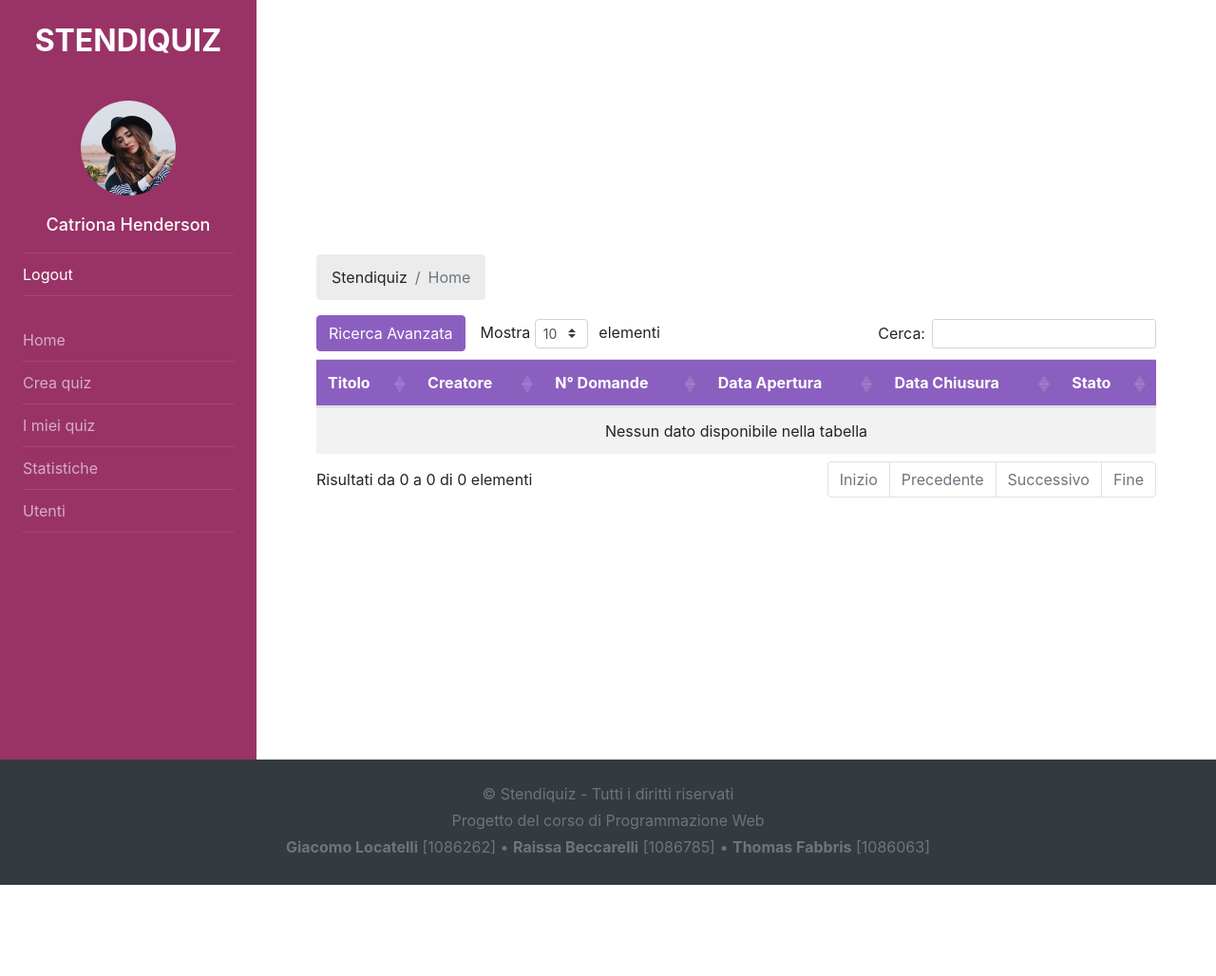
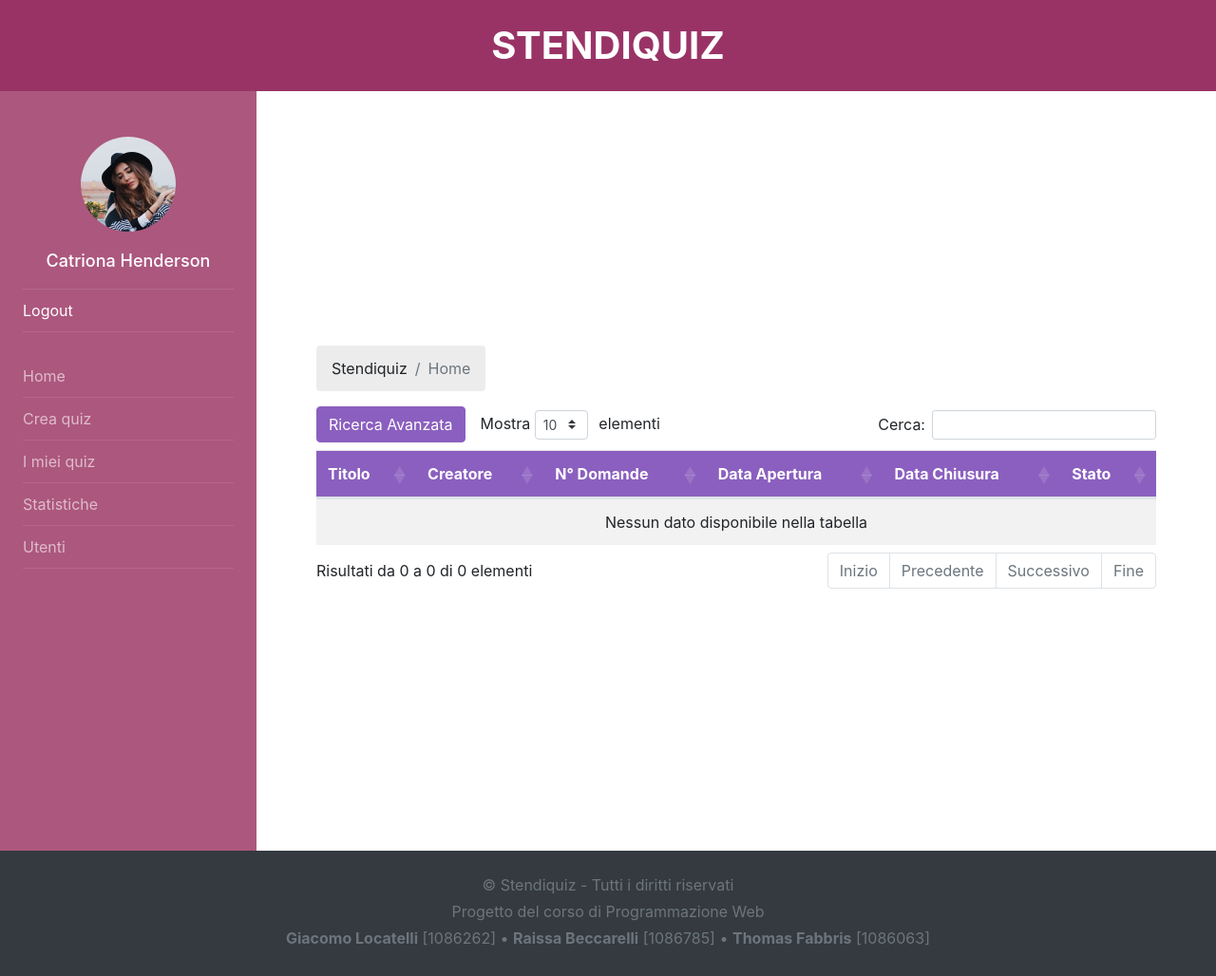
Before and after one commit to raissabeccarelli/stendiquiz, a Django app: page / in a window 1280 px wide. Shown: the whole page at 95% size. Before the commit the page ends 932 px from the top, so only its background shows below. Run offline with Django 5.2, Linux system fonts and the light colour scheme; data that the repository does not hold is empty; some libraries are stand-ins or nearby versions.

Commit message:
Aggiunto header
Co-Authored-By: GiacomoLocatelli <126594710+GiacomoLocatelli@users.noreply.github.com>
Co-Authored-By: raissabeccarelli <126601098+raissabeccarelli@users.noreply.github.com>

```diff
--- /dev/null
+++ b/secondo_progetto/stendiquiz/static/assets/header.html
@@ -0,0 +1,3 @@
+<h1>
+    <a href="./">STENDIQUIZ</a>
+</h1>
--- a/secondo_progetto/stendiquiz/static/assets/sidebar.html
+++ b/secondo_progetto/stendiquiz/static/assets/sidebar.html
@@ -1,5 +1,4 @@
 <div class="p-4">
-    <h2><a href="./" class="logo">STENDIQUIZ</a></h2>
     <div class="img bg-wrap text-center py-4">
         <div class="user-logo">
             <div class="img" alt="Foto profilo utente" style="background-image: url(../static/images/userprofile.jpg);">
--- /dev/null
+++ b/secondo_progetto/stendiquiz/static/css/header.css
@@ -0,0 +1,18 @@
+header h1 {
+    margin-bottom: 0;
+    font-weight: 700;
+    text-align: center;
+}
+
+header {
+    background-color: #993366;
+}
+
+header h1 a {
+    color: #fff;
+}
+
+header h1 a:hover {
+    color: #FFF;
+    text-decoration: none;
+}
--- a/secondo_progetto/stendiquiz/static/css/sidebar.css
+++ b/secondo_progetto/stendiquiz/static/css/sidebar.css
@@ -1,22 +1,12 @@
 #sidebar {
   min-width: 270px;
   max-width: 270px;
-  background: #993366;
+  background: #AC577E;
   color: #fff;
   -webkit-transition: all 0.3s;
   -o-transition: all 0.3s;
   transition: all 0.3s;
   position: relative;
-}
-
-#sidebar h2 {
-  margin-bottom: 20px;
-  font-weight: 700;
-  text-align: center;
-}
-
-#sidebar h2 .logo {
-  color: #fff;
 }
 
 #sidebar ul.components {
--- a/secondo_progetto/stendiquiz/templates/gioca.html
+++ b/secondo_progetto/stendiquiz/templates/gioca.html
@@ -9,6 +9,7 @@
 	{% load static %}
 	<link rel="stylesheet" href="{% static 'css/errore.css' %}" />
 	<link rel="stylesheet" href="{% static 'css/sidebar.css' %}">
+	<link rel="stylesheet" href="{% static 'css/header.css' %}">
 	<script src="{% static 'js/sidebar.js' %}"></script>
 	<script src="{% static 'js/utilities.js' %}"></script>
 	<script src="{% static 'js/modal_crea_quiz.js' %}"></script>
@@ -20,6 +21,8 @@
 	<div data-include="alert_logout"></div>
 	<!--Alert Partecipazione-->
 	<div id="alertSuccess" class="alert alert-success alert-dismissible fade show fixed-top d-none" role="alert"></div>
+	<!--Header-->
+	<header id="header" class="p-4" data-include="header"></header>
 	<div class="wrapper d-flex align-items-stretch">
 		<!--Modale Crea Quiz-->
 		{% include "commons/modale_creaquiz.html" %}
--- a/secondo_progetto/stendiquiz/templates/imieiquiz.html
+++ b/secondo_progetto/stendiquiz/templates/imieiquiz.html
@@ -8,6 +8,7 @@
     {% include "commons/import_comuni.html" %}
     {% load static %}
     <link rel="stylesheet" href="{% static 'css/sidebar.css' %}">
+    <link rel="stylesheet" href="{% static 'css/header.css' %}">
     <script src="{% static 'js/sidebar.js' %}"></script>
     <script src="{% static 'js/utilities.js' %}"></script>
     <script src="{% static 'js/modal_crea_quiz.js' %}"></script>
@@ -28,6 +29,8 @@
     {% include "commons/yes_no_message.html" %}
     <!--Modale Crea Quiz-->
     {% include "commons/modale_creaquiz.html" %}
+    <!--Header-->
+	<header id="header" class="p-4" data-include="header"></header>
     <div class="wrapper d-flex align-items-stretch">
         <!--Sidebar-->
         <nav id="sidebar" data-include="sidebar"></nav>
--- a/secondo_progetto/stendiquiz/templates/index.html
+++ b/secondo_progetto/stendiquiz/templates/index.html
@@ -8,6 +8,7 @@
 	{% include "commons/import_comuni.html" %}
 	{% load static %}
 	<link rel="stylesheet" href="{% static 'css/sidebar.css' %}">
+	<link rel="stylesheet" href="{% static 'css/header.css' %}">
 	<script src="{% static 'js/sidebar.js' %}"></script>
 	<script src="{% static 'js/utilities.js' %}"></script>
 	<script src="{% static 'js/modal_crea_quiz.js' %}"></script>
@@ -21,6 +22,8 @@
 	<div data-include="alert_logout"></div>
 	<!--Alert Success-->
 	<div id="alertSuccess" class="alert alert-success alert-dismissible fade show fixed-top d-none" role="alert"></div>
+	<!--Header-->
+	<header id="header" class="p-4" data-include="header"></header>
 	<div class="wrapper d-flex align-items-stretch">
 		<!--Sidebar-->
 		<nav id="sidebar" data-include="sidebar"></nav>
--- a/secondo_progetto/stendiquiz/templates/statistiche.html
+++ b/secondo_progetto/stendiquiz/templates/statistiche.html
@@ -8,6 +8,7 @@
 	{% include "commons/import_comuni.html" %}
 	{% load static %}
 	<link rel="stylesheet" href="{% static 'css/sidebar.css' %}">
+	<link rel="stylesheet" href="{% static 'css/header.css' %}">
 	<script src="{% static 'js/sidebar.js' %}"></script>
 	<script src="{% static 'js/utilities.js' %}"></script>
 	<script src="{% static 'js/modal_crea_quiz.js' %}"></script>
@@ -21,6 +22,8 @@
 	<div data-include="alert_logout"></div>
 	<!--Alert Success-->
 	<div id="alertSuccess" class="alert alert-success alert-dismissible fade show fixed-top d-none" role="alert"></div>
+	<!--Header-->
+	<header id="header" class="p-4" data-include="header"></header>
 	<div class="wrapper d-flex align-items-stretch">
 		<!--Sidebar-->
 		<nav id="sidebar" data-include="sidebar"></nav>
--- a/secondo_progetto/stendiquiz/templates/utenti.html
+++ b/secondo_progetto/stendiquiz/templates/utenti.html
@@ -8,6 +8,7 @@
     {% include "commons/import_comuni.html" %}
     {% load static %}
     <link rel="stylesheet" href="{% static 'css/sidebar.css' %}">
+    <link rel="stylesheet" href="{% static 'css/header.css' %}">
     <script src="{% static 'js/sidebar.js' %}"></script>
     <script src="{% static 'js/utilities.js' %}"></script>
     <script src="{% static 'js/modal_crea_quiz.js' %}"></script>
@@ -35,7 +36,8 @@
     <div data-include="alert_logout"></div>
     <!--Alert Success-->
     <div id="alertSuccess" class="alert alert-success alert-dismissible fade show fixed-top d-none" role="alert"></div>
-
+    <!--Header-->
+	<header id="header" class="p-4" data-include="header"></header>
     <div class="wrapper d-flex align-items-stretch">
         <!--Sidebar-->
         <nav id="sidebar" data-include="sidebar"></nav>
```
Also changed, not shown: secondo_progetto/stendiquiz/templates/visualizzaPartecipazione.html (+7 -2 lines).
